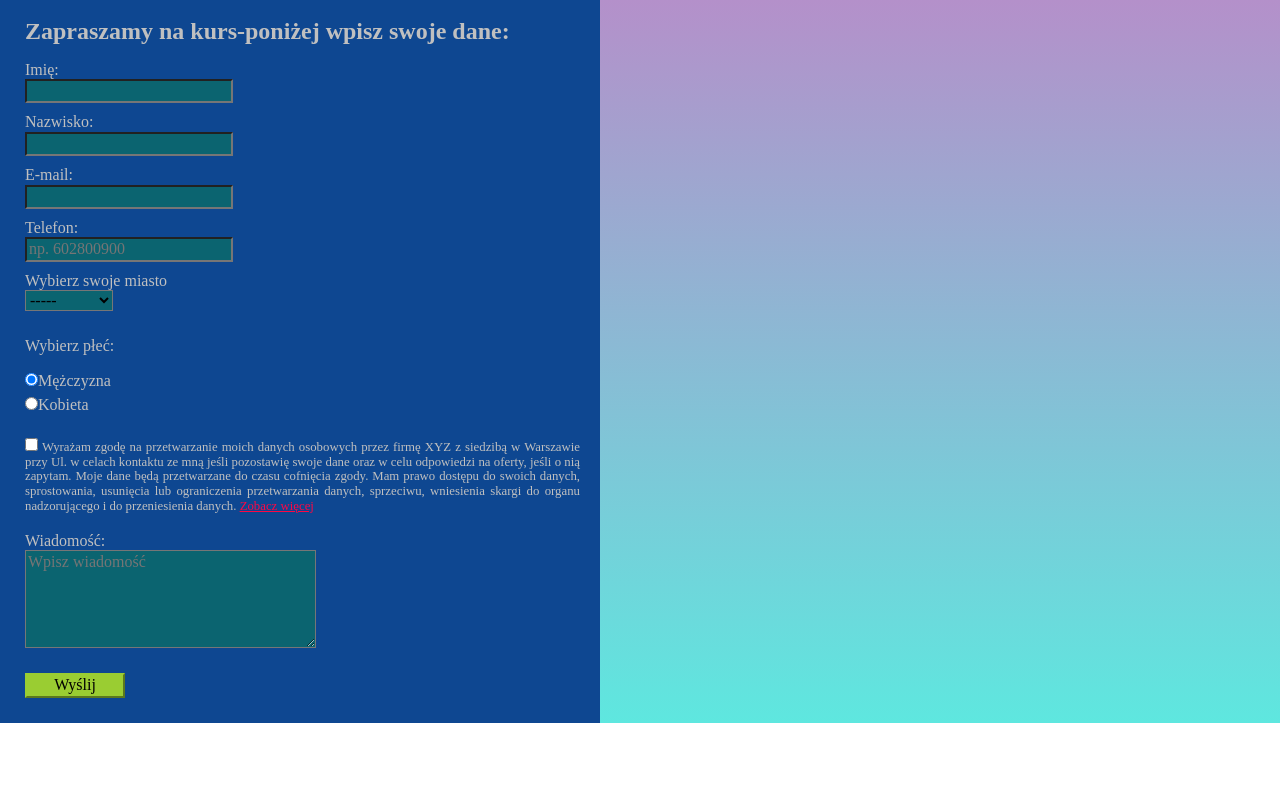
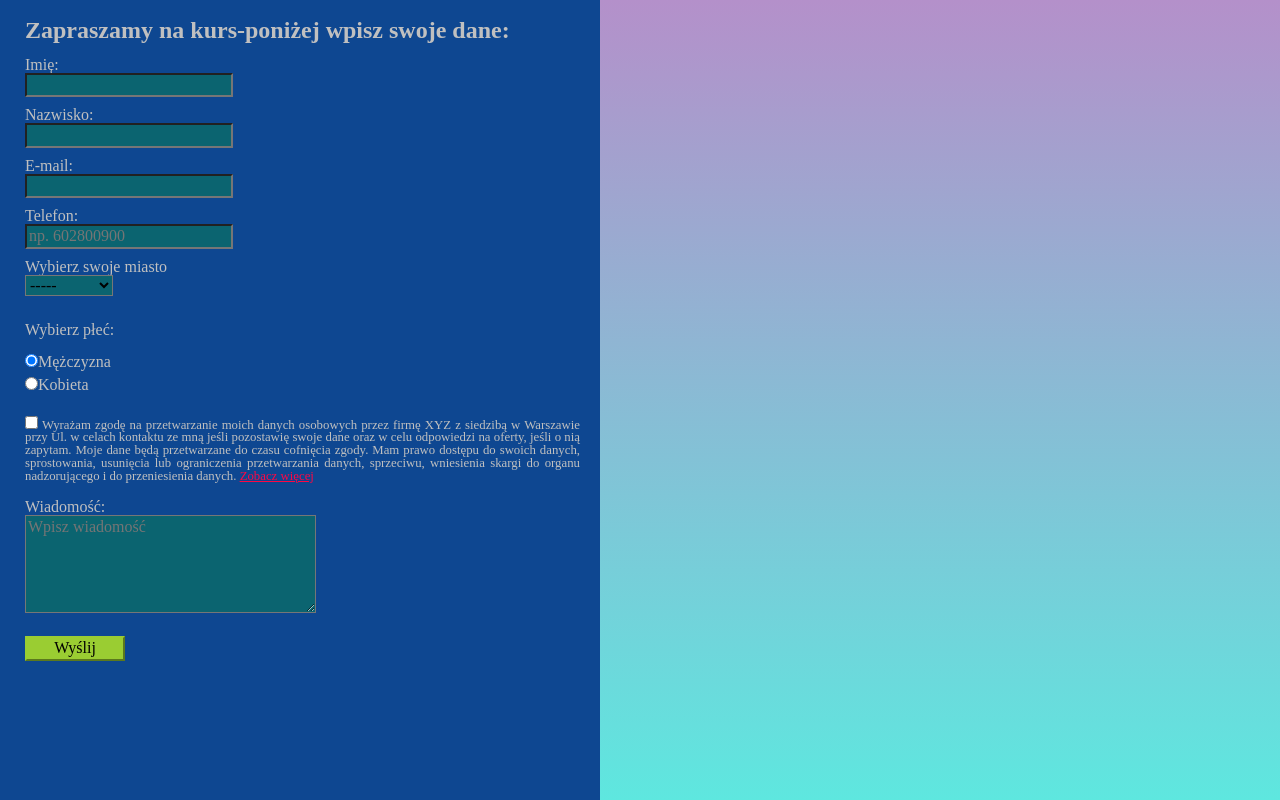
Before and after one commit to noszczykmichal/formularz, a plain HTML site: page index.html in a window 1280 px wide. Drawn offline with Linux system fonts and the light colour scheme.

Commit message:
deleted overflow on firefox, improved display on chrome

```diff
--- a/css/style.css
+++ b/css/style.css
@@ -2,14 +2,17 @@
     box-sizing: border-box;
 }
 
-.main{
+body{
     margin: 0;
+    line-height: 1;
     background-image: linear-gradient(to top, #5ee7df 0%, #b490ca 100%);
+    height: 100vh;
 }
 
 .container{
     position: relative;
     width:600px;
+    height:100vh;
     background-color: rgb(14, 71, 145);
     padding: 2px 20px 15px 25px;
     color: rgb(192, 192, 192);
```
